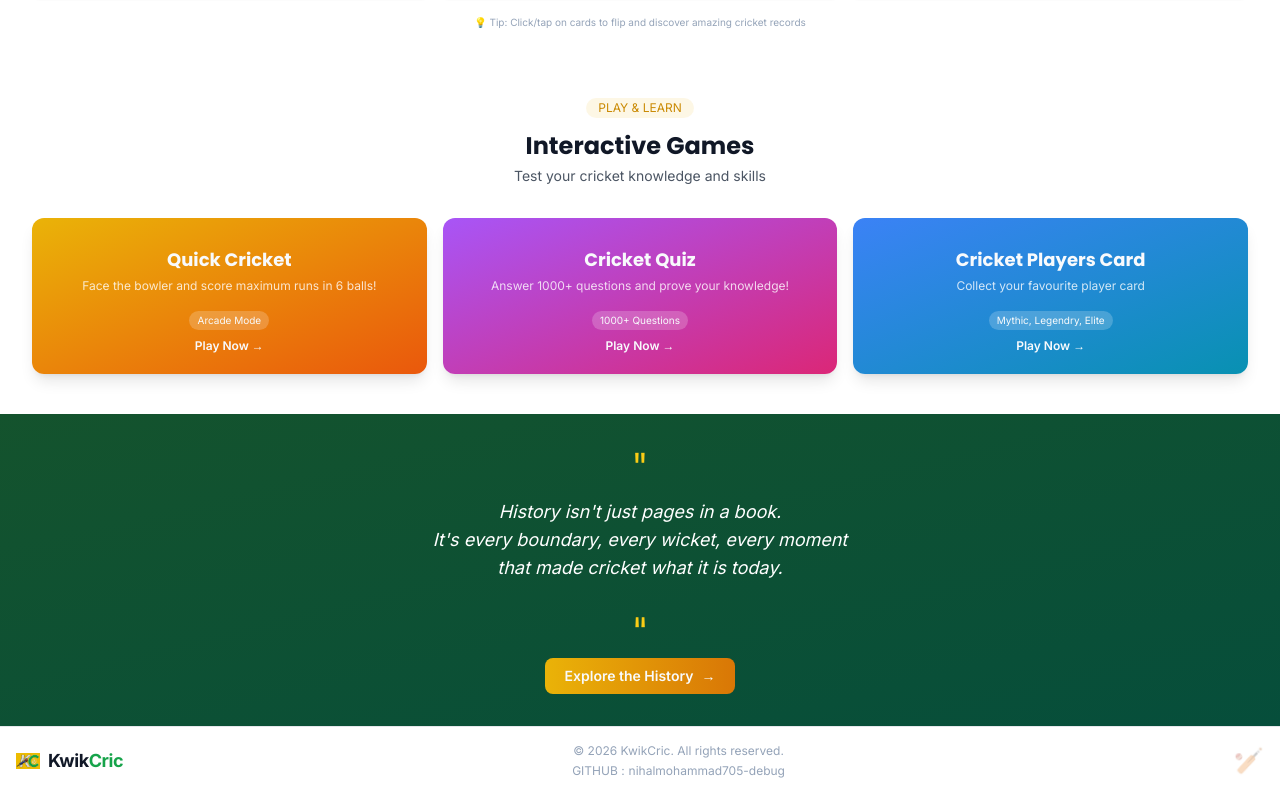
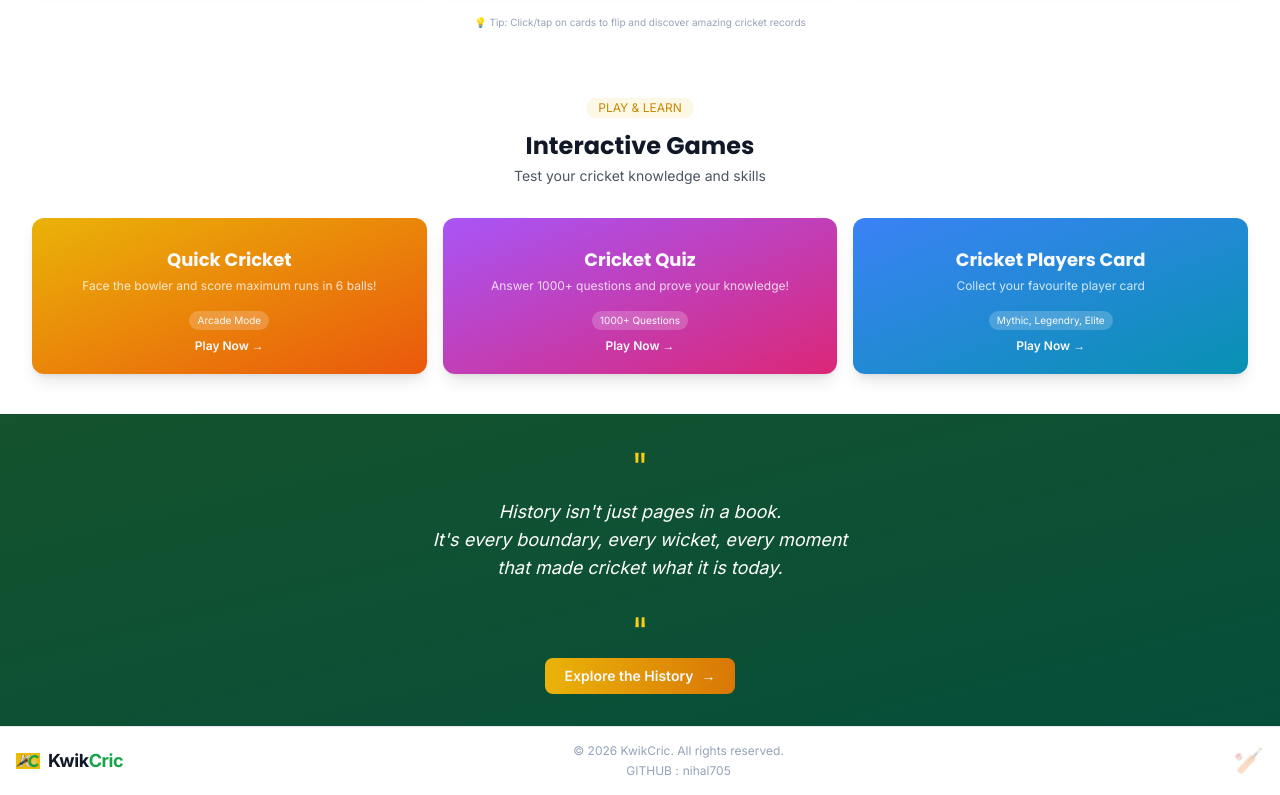
Before and after one commit to nihal705/kwikcric, a React (Vite) app in the folder frontend/: page / in a window 1280 px wide. Shown: the part 3034-3829 px from the top of the page. Built offline with nearby package versions, Linux system fonts and the light colour scheme; no server answers.

Commit message:
Updated github repo link

```diff
--- a/frontend/src/components/layout/Footer.tsx
+++ b/frontend/src/components/layout/Footer.tsx
@@ -40,7 +40,7 @@ export const Footer: React.FC = () => {
               © {currentYear} KwikCric. All rights reserved.
             </motion.p>
             <motion.a
-              href="https://github.com/nihalmohammad705-debug"
+              href="https://github.com/nihal705/kwikcric"
               target="_blank"
               rel="noopener noreferrer"
               initial={{ opacity: 0 }}
@@ -48,7 +48,7 @@ export const Footer: React.FC = () => {
               transition={{ delay: 0.4 }}
               className="text-xs text-gray-400 dark:text-gray-500 hover:text-green-600 dark:hover:text-green-400 transition-colors duration-200 flex items-center justify-center gap-1 mt-1"
             >
-              <span>GITHUB : </span> nihalmohammad705-debug
+              <span>GITHUB : </span> nihal705
             </motion.a>
           </div>
 
```
